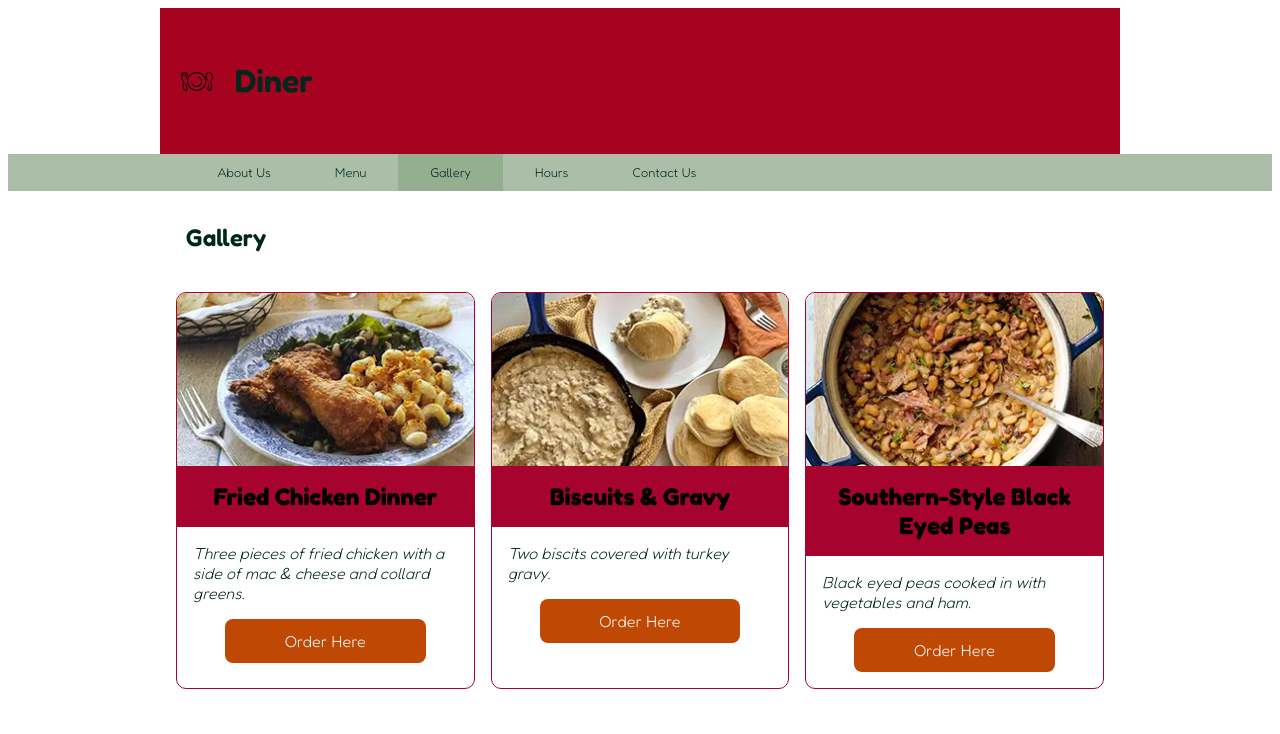
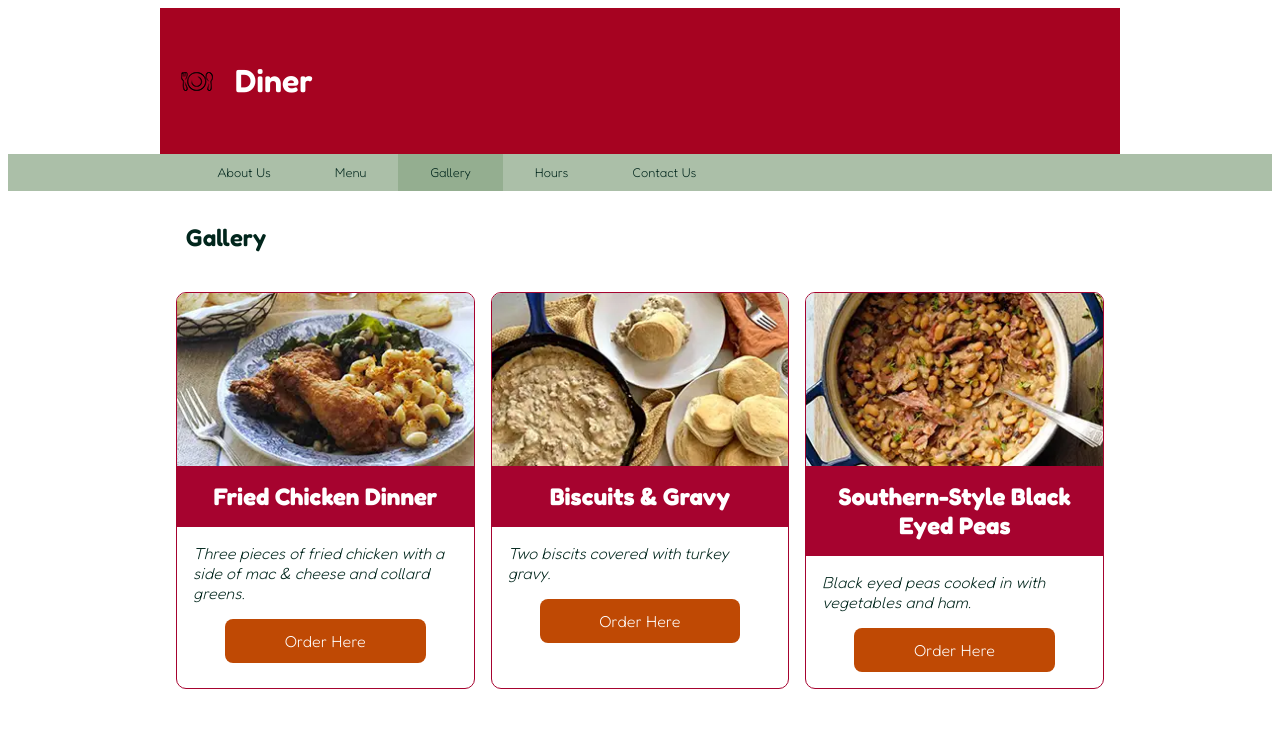
Before and after one commit to emzie00/diner, a plain HTML site: page index.html in a window 1280 px wide. Shown: the top 734 px of the page. Drawn offline with nearby package versions, Linux system fonts and the light colour scheme.

Commit message:
contrast changes

```diff
--- a/scss/_small.scss
+++ b/scss/_small.scss
@@ -27,7 +27,7 @@ header {
         font-size: 1.6rem;
         font-weight: $boldWeight;
         padding-left: .5rem;
-        color: $fontColor;
+        color: white;
     }
 }
 #navWrapper {
@@ -98,6 +98,7 @@ main {
             background-color: #A6032F;
             font-size: 1.5rem;
             text-align: center;
+            color: white;
         }
         img {
             width: 100%;
```
Also changed, not shown: css/styles.css, css/styles.min.css.
